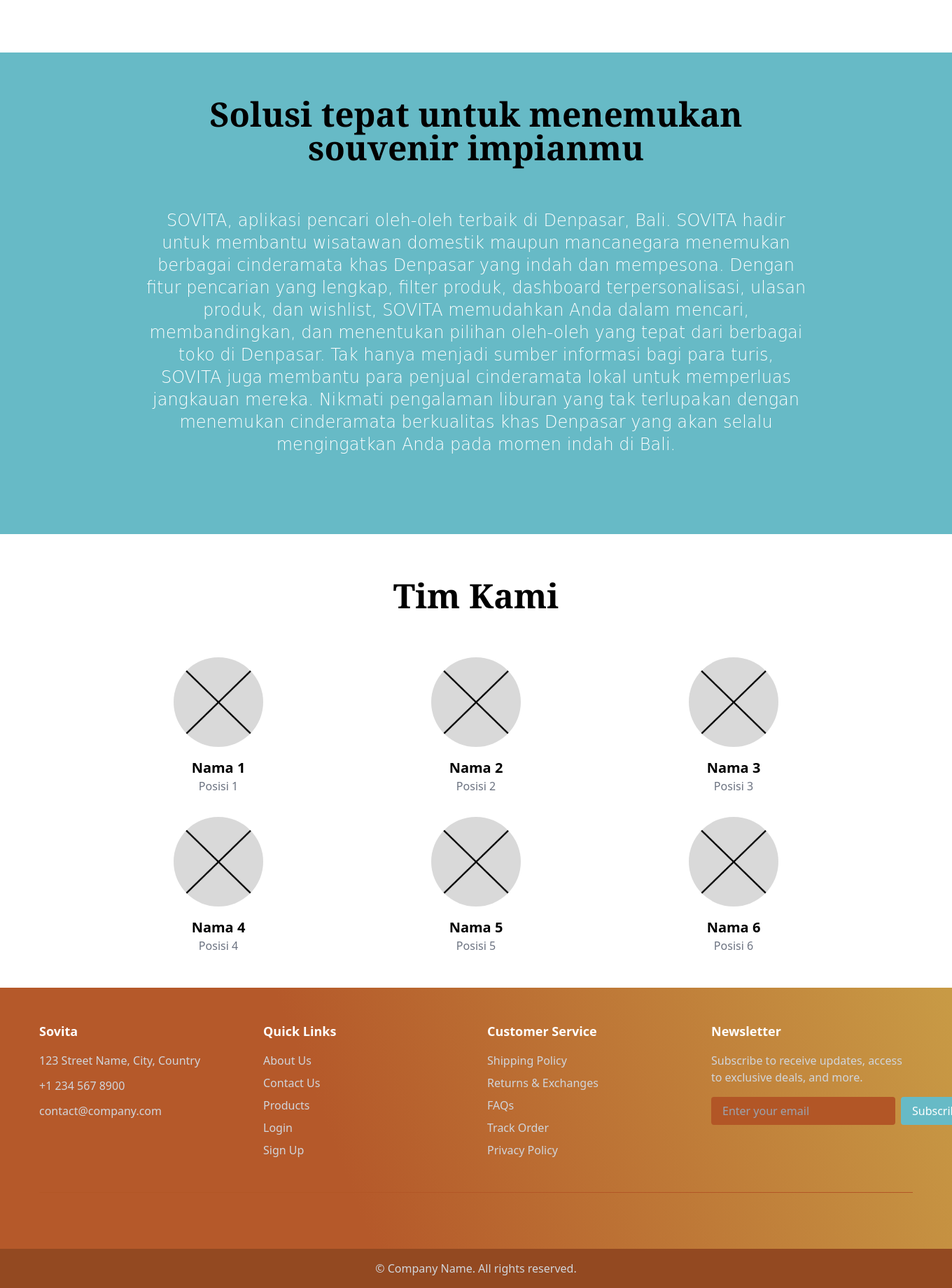
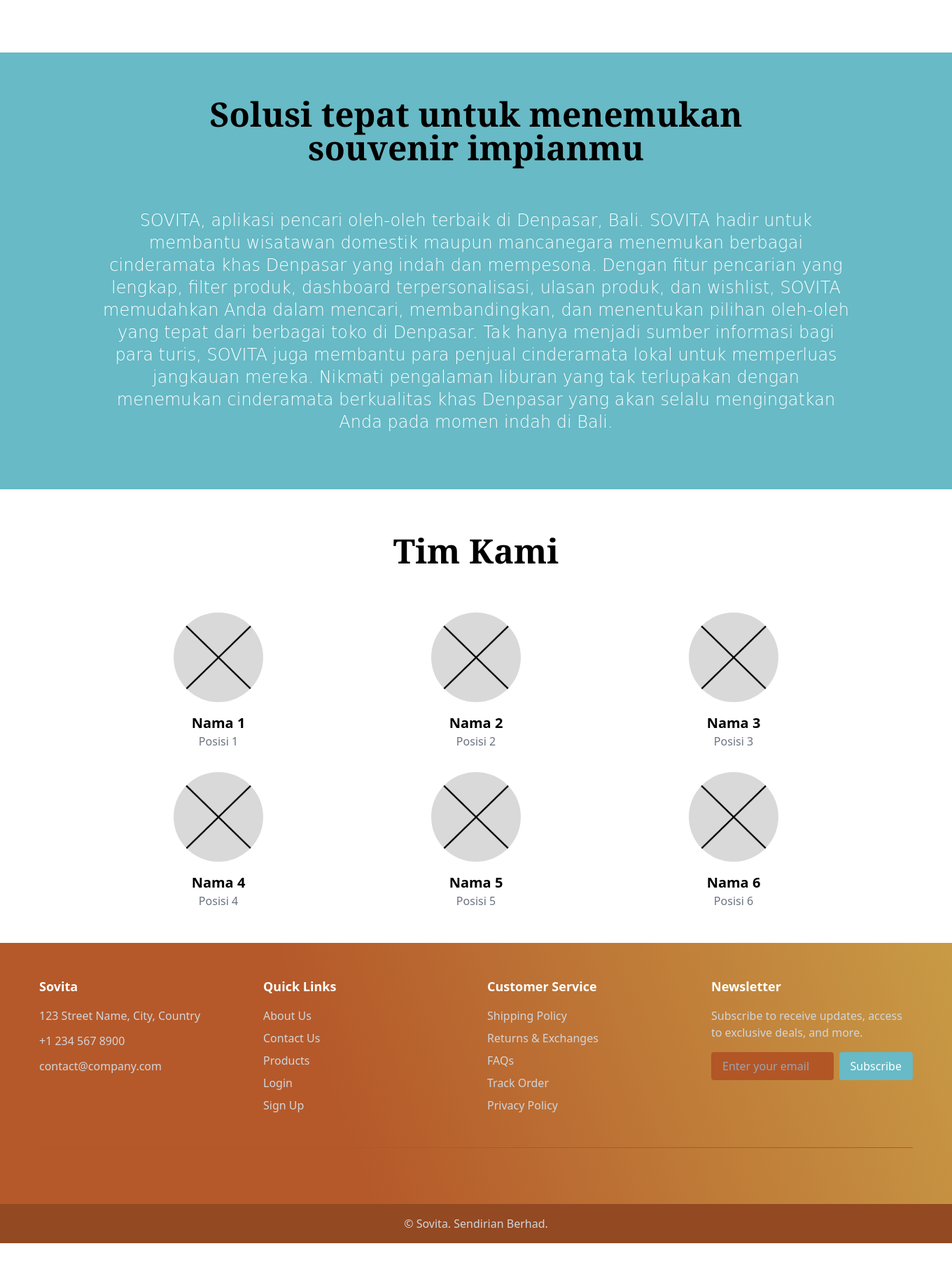
Before and after one commit to souvenir-kita/sovita, a Django app: page /authentication/landing/ in a window 1360 px wide; the page is wider, and only the part inside the window is pictured. Shown: the part 1744-3584 px from the top of that part at 70% size. After the commit the page ends 3520 px from the top of that part, so only its background shows below. Run offline with Django 5.2, Linux system fonts and the light colour scheme; some libraries are stand-ins or nearby versions; some web fonts are replaced.

Commit message:
responsible landing

```diff
--- a/authentication/templates/landing_page.html
+++ b/authentication/templates/landing_page.html
@@ -3,7 +3,7 @@
 {% block content %}
   <div class="min-h-screen bg-cover bg-center" style="background-image: url('{% static 'image/landing_page_bg.png' %}');">
     <div class="flex items-center">
-      <img src="{% static 'image/logo_panga.png' %}" class="w-80 ml-24" alt="Logo" />
+      <img src="{% static 'image/logo_panga.png' %}" class="w-80 ml-2 md:ml-24" alt="Logo" />
       <a href="#fitur"><h2 class="text-white font-main font-bold text-lg pr-12">Fitur</h2></a>
       <a href="#solusi"><h2 class="text-white font-main font-bold text-lg pr-12">Solusi</h2></a>
       <a href="#tim"><h2 class="text-white font-main font-bold text-lg pr-12">Tim Kami</h2></a>
@@ -19,24 +19,24 @@
     </p>
   </div>
 
-  <div id="fitur" class="bg-white px-36 mb-32">
+  <div id="fitur" class="bg-white px-16 md:px-36 mb-32">
     <div class="flex justify-center items-center">
       <h1 class="font-serif text-black font-bold text-5xl m-16">Fitur</h1>
     </div>
-    <div class="flex justify-center items-center my-10">
-      <img src="{% static 'image/placeholder.png' %}" class="ml-24" alt="Logo" />
+    <div class="flex md:flex-nowrap flex-wrap justify-center items-center my-10">
+      <img src="{% static 'image/placeholder.png' %}" class="ml-24 size-auto" alt="Logo" />
       <div class="p-6">
-        <h2 class="font-bold text-orange-600 py-6 font-main text-3xl">Kelola souvenir yang akan dijual dan promosikan dengan mudah</h2>
+        <h2 class="font-bold text-orange-600 py-6 font-main text-xl md:text-3xl">Kelola souvenir yang akan dijual dan promosikan dengan mudah</h2>
         <ul class="list-disc list-inside pl-5 space-y-2 text-lg text-gray-700">
           <li>Admin CRUD product</li>
           <li>Promo/discount</li>
         </ul>
       </div>
     </div>
-    <div class="flex justify-center items-center my-10">
-      <img src="{% static 'image/placeholder.png' %}" class="ml-24" alt="Logo" />
+    <div class="flex md:flex-nowrap flex-wrap  justify-center items-center my-10">
+      <img src="{% static 'image/placeholder.png' %}" class="ml-24 size-auto" alt="Logo" />
       <div class="p-6">
-        <h2 class="font-bold text-orange-600 pb-6 font-main text-3xl">Cari, lalu simpan atau checkout souvenir impian. Tinggalkan juga review-nya!</h2>
+        <h2 class="font-bold text-orange-600 pb-6 font-main text-xl md:text-3xl">Cari, lalu simpan atau checkout souvenir impian. Tinggalkan juga review-nya!</h2>
         <ul class="list-disc list-inside pl-5 space-y-2 text-lg text-gray-700">
           <li>Forum</li>
           <li>Wishlist</li>
@@ -48,16 +48,16 @@
     </div>
   </div>
 
-  <div id="solusi" class="bg-[#67BAC6] px-36 pb-12">
-    <div class="flex justify-center items-center">
-      <h1 class="font-serif text-black font-bold text-5xl m-16 text-center">Solusi tepat untuk menemukan <br /> souvenir impianmu</h1>
+  <div id="solusi" class="bg-[#67BAC6] px-12 md:px-36 pb-12">
+    <div class="flex full-w justify-center items-center">
+      <h1 class="font-serif text-black font-bold text-5xl my-16 mx-0 text-center">Solusi tepat untuk menemukan <br /> souvenir impianmu</h1>
     </div>
     <div class="flex justify-center items-center">
-      <p class="font-main text-white font-bold text-2xl mx-16 mb-16 text-center">SOVITA, aplikasi pencari oleh-oleh terbaik di Denpasar, Bali. SOVITA hadir untuk membantu wisatawan domestik maupun mancanegara menemukan berbagai cinderamata khas Denpasar yang indah dan mempesona. Dengan fitur pencarian yang lengkap, filter produk, dashboard terpersonalisasi, ulasan produk, dan wishlist, SOVITA memudahkan Anda dalam mencari, membandingkan, dan menentukan pilihan oleh-oleh yang tepat dari berbagai toko di Denpasar. Tak hanya menjadi sumber informasi bagi para turis, SOVITA juga membantu para penjual cinderamata lokal untuk memperluas jangkauan mereka. Nikmati pengalaman liburan yang tak terlupakan dengan menemukan cinderamata berkualitas khas Denpasar yang akan selalu mengingatkan Anda pada momen indah di Bali.</p>
+      <p class="font-main text-white font-bold text-2xl m-0 mb-8 text-center">SOVITA, aplikasi pencari oleh-oleh terbaik di Denpasar, Bali. SOVITA hadir untuk membantu wisatawan domestik maupun mancanegara menemukan berbagai cinderamata khas Denpasar yang indah dan mempesona. Dengan fitur pencarian yang lengkap, filter produk, dashboard terpersonalisasi, ulasan produk, dan wishlist, SOVITA memudahkan Anda dalam mencari, membandingkan, dan menentukan pilihan oleh-oleh yang tepat dari berbagai toko di Denpasar. Tak hanya menjadi sumber informasi bagi para turis, SOVITA juga membantu para penjual cinderamata lokal untuk memperluas jangkauan mereka. Nikmati pengalaman liburan yang tak terlupakan dengan menemukan cinderamata berkualitas khas Denpasar yang akan selalu mengingatkan Anda pada momen indah di Bali.</p>
     </div>
   </div>
 
-  <div id="tim" class="bg-white px-36 pb-12">
+  <div id="tim" class="bg-white px-12 md:px-36 pb-12">
     <div class="flex justify-center items-center">
       <h1 class="font-serif text-black font-bold text-5xl m-16 text-center">Tim Kami</h1>
     </div>
--- a/templates/footer.html
+++ b/templates/footer.html
@@ -2,7 +2,7 @@
 {% load static %}
 
 {% block content %}
-<footer class=" text-gray-300" style="background: linear-gradient(249deg, #C89A45 0.67%, #B5592A 63.58%);">
+<footer class="w-full text-gray-300" style="background: linear-gradient(249deg, #C89A45 0.67%, #B5592A 63.58%);">
     <div class="max-w-7xl mx-auto px-4 py-12">
       <div class="grid grid-cols-1 md:grid-cols-2 lg:grid-cols-4 gap-8">
         <div class="space-y-4">
@@ -52,7 +52,7 @@
             <input
               type="email"
               placeholder="Enter your email"
-              class="bg-[#B25626] text-white px-4 py-2 rounded flex-grow focus:outline-none focus:ring-2 focus:ring-cyan-500"
+              class="bg-[#B25626] text-white px-4 py-2 w-12 rounded flex-grow focus:outline-none focus:ring-2 focus:ring-cyan-500"
             />
             <button class="bg-[#67BAC6] text-white px-4 py-2 rounded hover:bg-[#a8e2eb] transition-colors">
               Subscribe
@@ -83,7 +83,7 @@
 
     <div class="bg-[#934921] py-4">
       <div class="max-w-7xl mx-auto px-4 text-center">
-        <p>&copy; Company Name. All rights reserved.</p>
+        <p>&copy; Sovita. Sendirian Berhad.</p>
       </div>
     </div>
   </footer>
```
